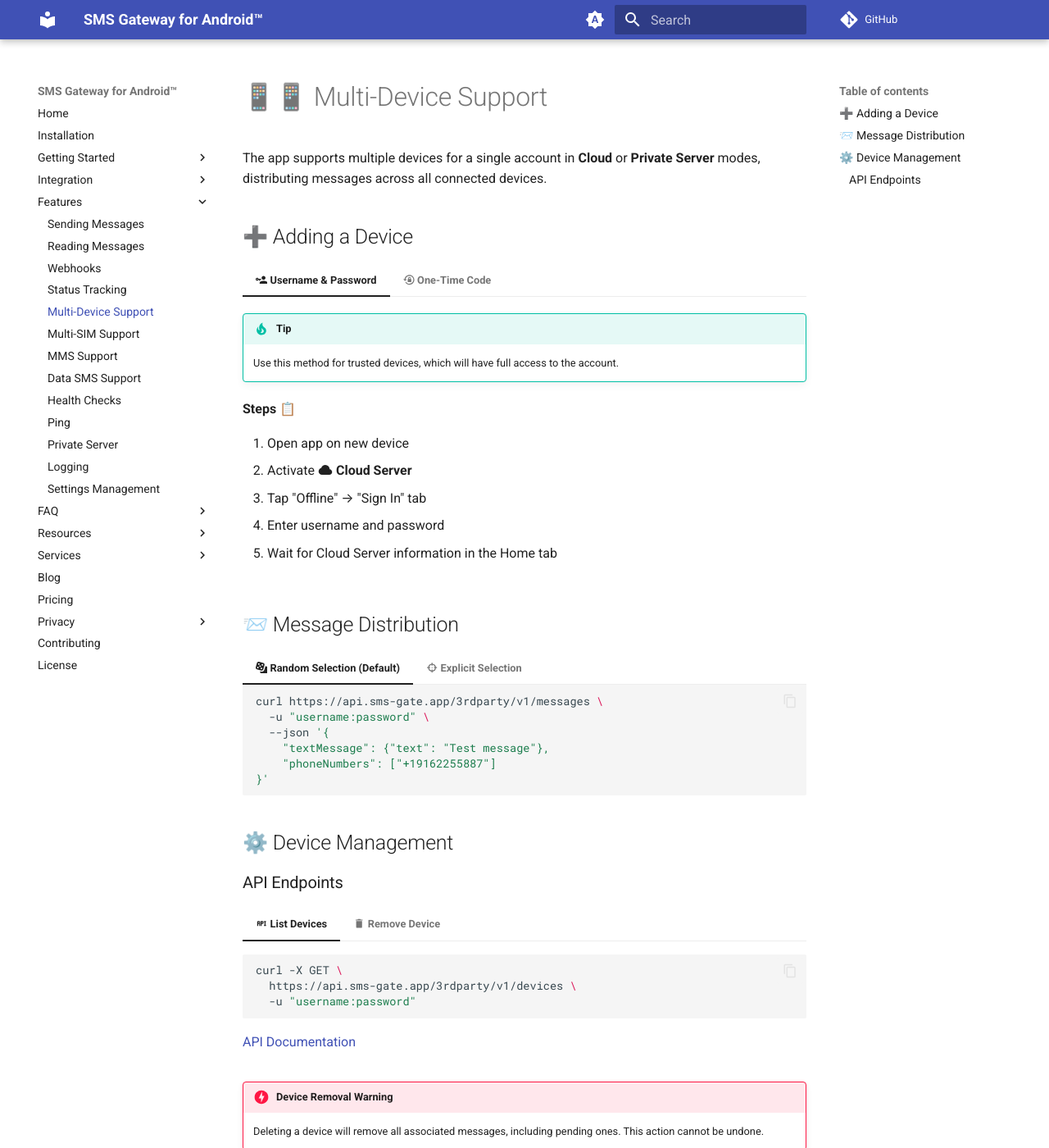
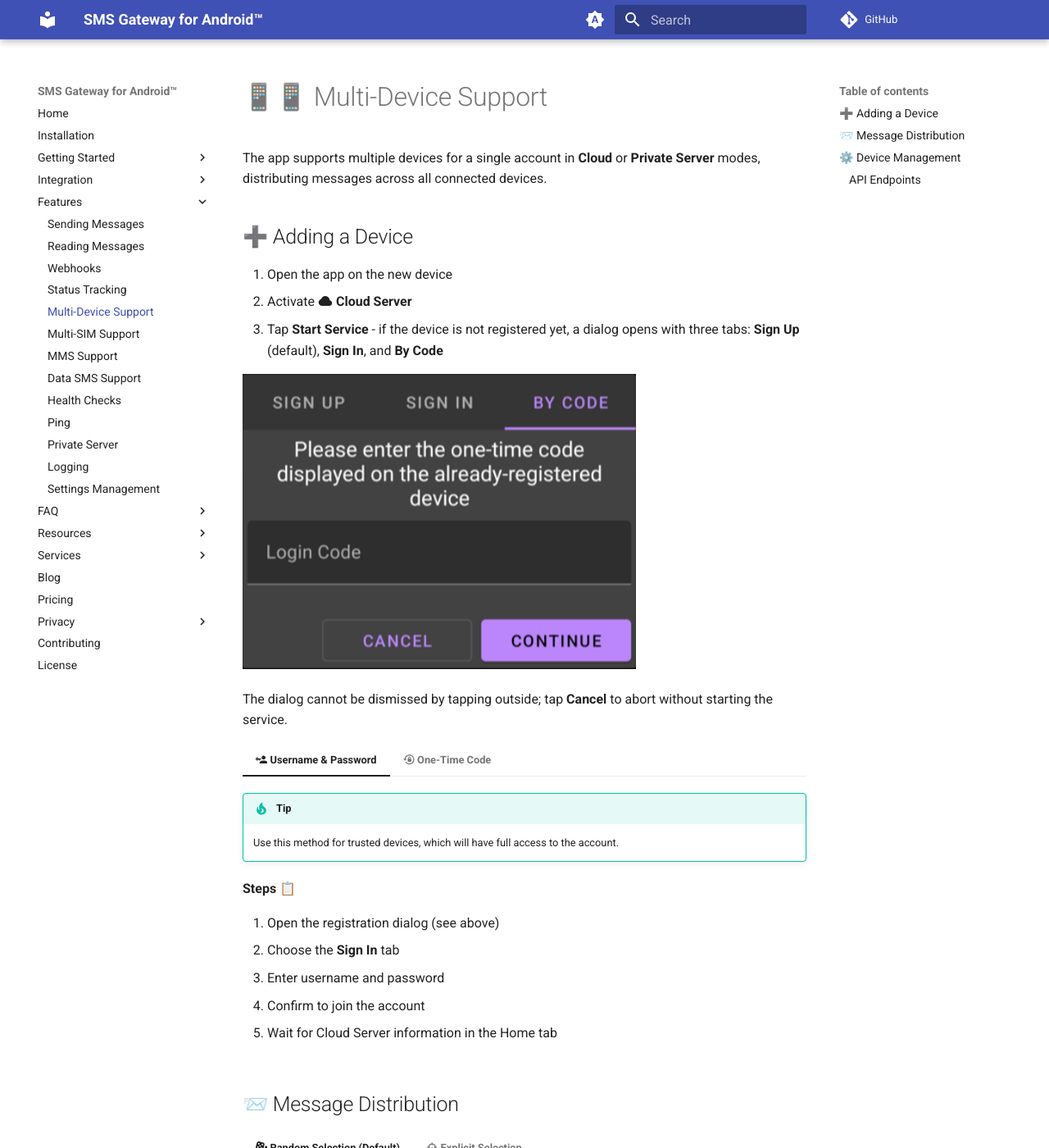
Before and after one commit to android-sms-gateway/docs-web, an MkDocs documentation site: the page built from docs/features/multi-device.md, in a window 1280 px wide and 1400 px high. Shown: the whole window at 82% size. Built offline with MkDocs 1.6.1 and Material for MkDocs 9.7.7, drawn with Linux system fonts in a browser that asks for light colours; emoji names are drawn with the system emoji font; comment, search, counter and statistics services are not loaded.

Commit message:
[getting-started] clarify registration, update UI-related phrases

```diff
--- a/docs/features/multi-device.md
+++ b/docs/features/multi-device.md
@@ -3,6 +3,14 @@
 The app supports multiple devices for a single account in **Cloud** or **Private Server** modes, distributing messages across all connected devices.
 
 ## ➕ Adding a Device
+
+1. Open the app on the new device
+2. Activate :material-cloud: **Cloud Server**
+3. Tap **Start Service** - if the device is not registered yet, a dialog opens with three tabs: **Sign Up** (default), **Sign In**, and **By Code**
+
+![First start registration dialog with the By Code tab active](../assets/first-start-dialog.png){ width="480" }
+
+The dialog cannot be dismissed by tapping outside; tap **Cancel** to abort without starting the service.
 
 === ":material-account-key: Username & Password"
     !!! tip
@@ -10,10 +18,10 @@
 
     **Steps 📋**
 
-    1. Open app on new device
-    2. Activate :material-cloud: **Cloud Server**
-    3. Tap "Offline" → "Sign In" tab
-    4. Enter username and password
+    1. Open the registration dialog (see above)
+    2. Choose the **Sign In** tab
+    3. Enter username and password
+    4. Confirm to join the account
     5. Wait for Cloud Server information in the Home tab
 
 === ":material-lock-reset: One-Time Code"
@@ -22,15 +30,16 @@
 
     **Generate Code 🔑**
 
-    1. On active device:
+    1. On an already-registered device:
        :gear: Settings → Cloud Server → Login code
+       The generator is visible only while the device is registered.
     2. Wait for code to appear
     3. Long press to copy
 
     **Apply Code 📲**
 
-    1. Activate Cloud Server
-    2. Choose "By Code" tab
+    1. Open the registration dialog (see above)
+    2. Choose the **By Code** tab
     3. Enter the code
     4. Confirm with "Continue"
 
```
Also changed, not shown: docs/getting-started/local-server.md (+2 -2 lines), docs/getting-started/private-server.md (+3 -3 lines), docs/getting-started/public-cloud-server.md (+5 -5 lines), docs/index.md (+2 -2 lines), docs/assets/first-start-dialog.png (added).
